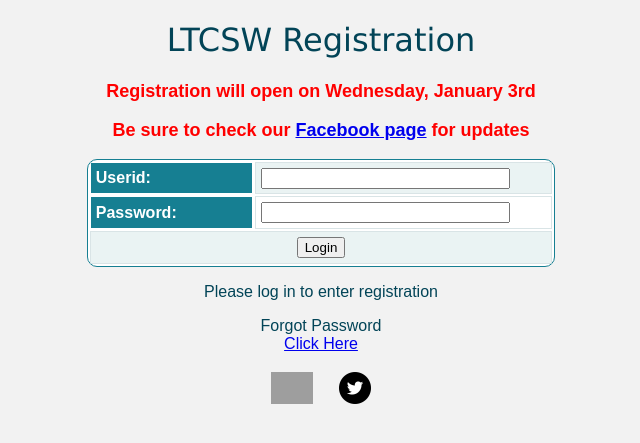
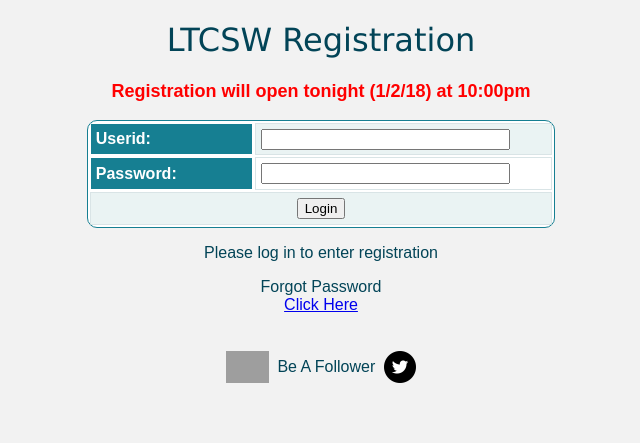
Before and after one commit to poetimp/ltcsw, a PHP site: page /login.php in a window 1280 px wide. Shown: the top 443 px of the page, without its empty margins (319-959 px from the left). Run offline with PHP 8.4, Linux system fonts and the light colour scheme; data that the repository does not hold is empty; a stand-in replaces the project's code that opens the database connection; grey boxes are pictures that could not be loaded.

Commit message:
Updated registration start time

```diff
--- a/registration/login.php
+++ b/registration/login.php
@@ -112,10 +112,9 @@ if (isset($_POST['submit']))
       }
       else
       {?>
-      <b><font size="+1" color="Red"><p align="center">Registration will open on Wednesday, January 3rd</p></font></b>
+      <b><font size="+1" color="Red"><p align="center">Registration will open tonight (1/2/18) at 10:00pm</p></font></b>
 <!--  <b><font size="+1" color="Red"><p align="center">Registration is currently down in preparation for for 2017 convention</p></font></b> -->
 <!--  <b><font size="+1" color="Red"><p align="center">There will be a delay in opening registration</p></font></b> -->
-      <b><font size="+1" color="Red"><p align="center">Be sure to check our <a href="https://www.facebook.com/groups/ltcsw/">Facebook page</a> for updates</p></font></b>
 <!--  <b><font size="+1" color="Red"><p align="center">2016 Registration Reports and Awards are Ready</p></font></b> -->
 <!--  <b><font size="+1" color="Red"><p align="center">See you in April of 2017!</p></font></b> -->
 
@@ -179,10 +178,11 @@ if (isset($_POST['submit']))
             <p align="center">Forgot Password<br/>
                <a href="ForgotPassword.php">Click Here</a>
             </p>
+            <br>
             <table>
                <tr>
                   <td><a href='https://www.facebook.com/groups/ltcsw'><img src="images/facebook.png" alt="Follow us on Facebook" title="Follow us on Facebook" style='height: 32px' /></a></td>
-                  <td>&nbsp;&nbsp;&nbsp;&nbsp;</td>
+                  <td>&nbsp;Be A Follower&nbsp;</td>
                   <td><a href='https://www.twitter.com/LTC_Southwest'><img src="images/twitter.png" alt="Follow us on Twitter" title="Follow us on Twitter" style='height: 32px' /></a></td>
                </tr>
             </table>
```
